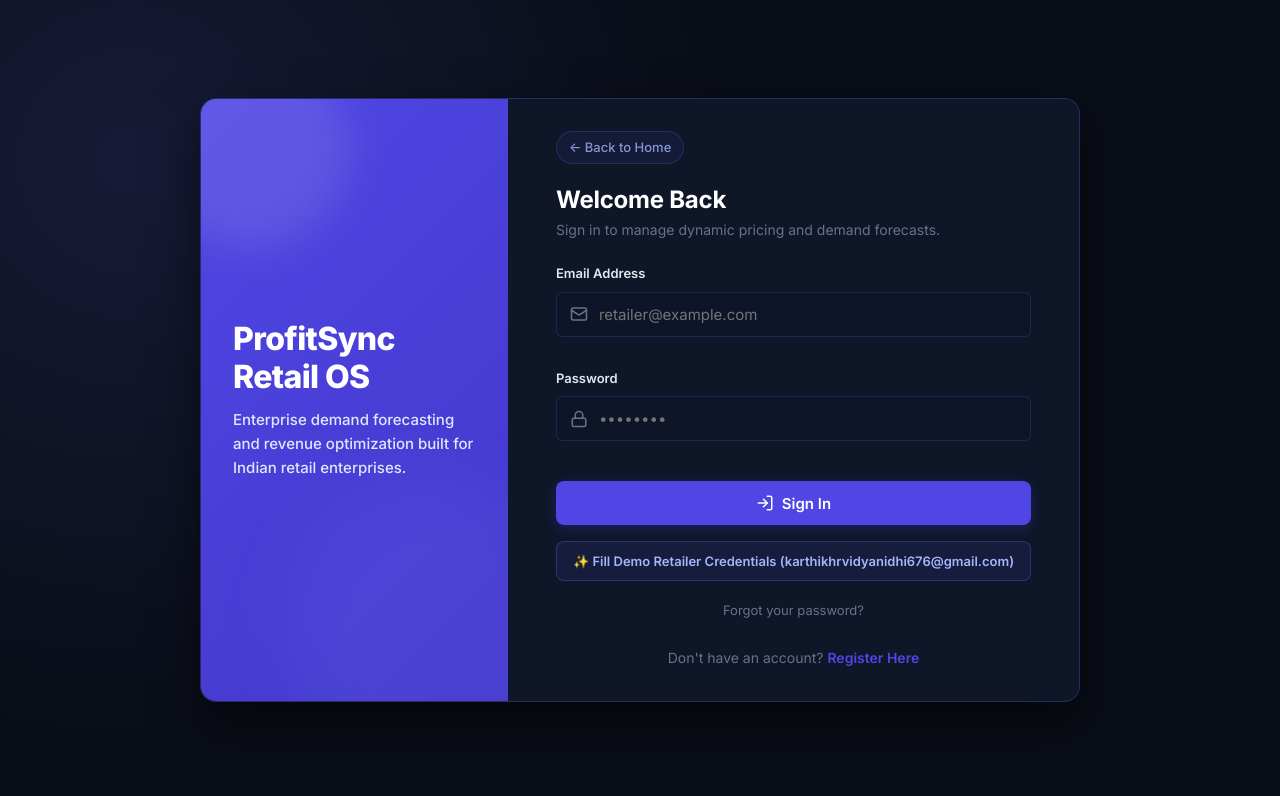
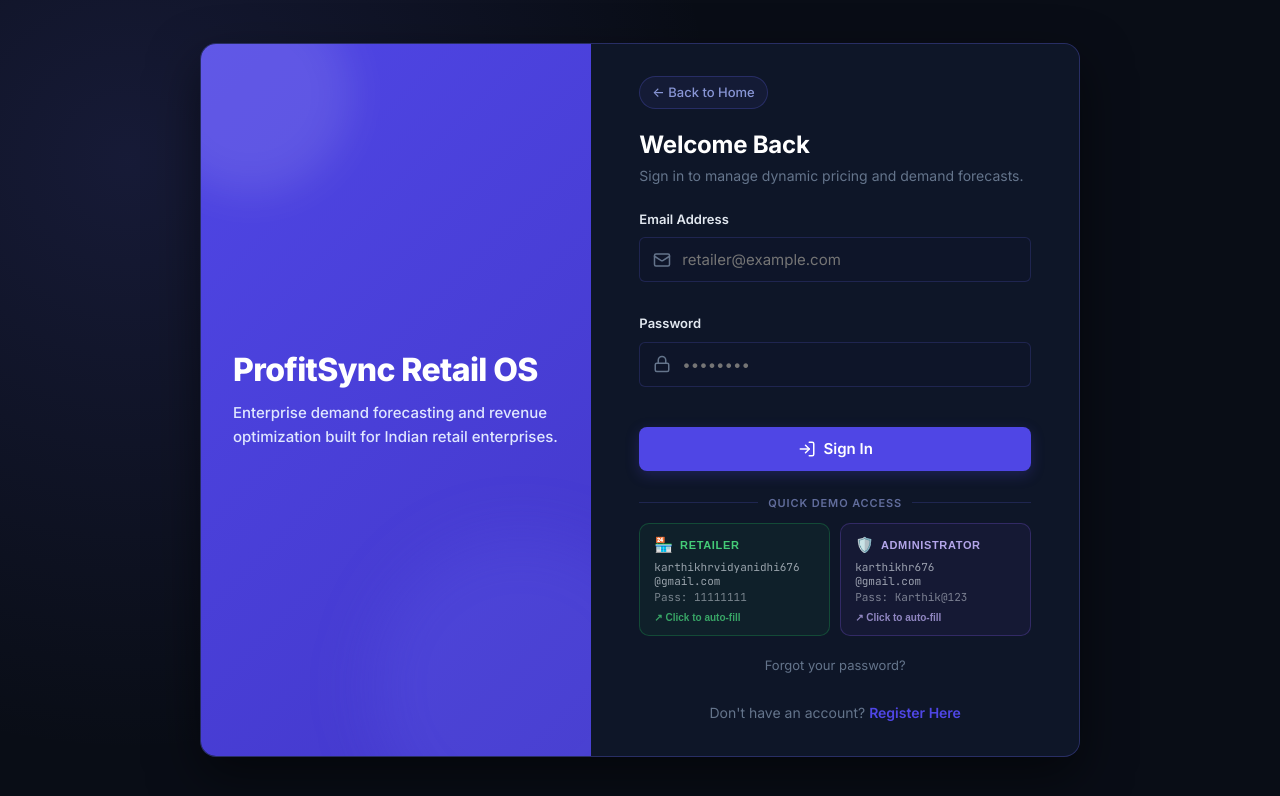
Before and after one commit to Karthik-hr18/AI_Powered_Dynamic_Pricing_And_Demand_Forecasting, a React (Vite) app in the folder frontend/: page /login in a window 1280 px wide. Shown: the top 796 px of the page. Built offline with nearby package versions, Linux system fonts and the light colour scheme; no server answers.

Commit message:
feat(login): add demo credential cards for Retailer and Admin quick access
LiveReview Pre-Commit Check: skipped (iter:1, coverage:0%)

```diff
--- a/frontend/src/features/auth/pages/LoginPage.jsx
+++ b/frontend/src/features/auth/pages/LoginPage.jsx
@@ -175,24 +175,194 @@
           {loading ? "Signing in..." : "Sign In"}
         </button>
 
-        {/* Quick Demo Account Filler */}
+        {/* Demo Credential Cards */}
+        <div style={{ marginTop: "var(--space-2)" }}>
+          {/* Divider */}
+          <div
+            style={{
+              display: "flex",
+              alignItems: "center",
+              gap: "10px",
+              marginBottom: "var(--space-3)",
+            }}
+          >
+            <div style={{ flex: 1, height: "1px", backgroundColor: "rgba(99,102,241,0.2)" }} />
+            <span
+              style={{
+                fontSize: "11px",
+                color: "rgba(165,180,252,0.55)",
+                fontWeight: 600,
+                textTransform: "uppercase",
+                letterSpacing: "0.08em",
+                whiteSpace: "nowrap",
+              }}
+            >
+              Quick Demo Access
+            </span>
+            <div style={{ flex: 1, height: "1px", backgroundColor: "rgba(99,102,241,0.2)" }} />
+          </div>
+
+          {/* Cards Row */}
+          <div style={{ display: "grid", gridTemplateColumns: "1fr 1fr", gap: "10px" }}>
+            {/* Retailer Card */}
             <button
               type="button"
               onClick={() => {
                 setEmail("karthikhrvidyanidhi676@gmail.com");
                 setPassword("11111111");
               }}
-          className="btn btn-secondary"
               style={{
-            width: "100%",
-            fontSize: "13px",
-            borderColor: "rgba(99, 102, 241, 0.3)",
-            backgroundColor: "rgba(99, 102, 241, 0.1)",
-            color: "#A5B4FC",
+                background: "rgba(34, 197, 94, 0.06)",
+                border: "1px solid rgba(34, 197, 94, 0.25)",
+                borderRadius: "10px",
+                padding: "12px 14px",
+                cursor: "pointer",
+                textAlign: "left",
+                transition: "all 0.2s ease",
+                display: "flex",
+                flexDirection: "column",
+                gap: "6px",
+              }}
+              onMouseEnter={(e) => {
+                e.currentTarget.style.background = "rgba(34,197,94,0.12)";
+                e.currentTarget.style.borderColor = "rgba(34,197,94,0.45)";
+                e.currentTarget.style.transform = "translateY(-1px)";
+              }}
+              onMouseLeave={(e) => {
+                e.currentTarget.style.background = "rgba(34,197,94,0.06)";
+                e.currentTarget.style.borderColor = "rgba(34,197,94,0.25)";
+                e.currentTarget.style.transform = "translateY(0)";
               }}
             >
-          ✨ Fill Demo Retailer Credentials (karthikhrvidyanidhi676@gmail.com)
+              <div style={{ display: "flex", alignItems: "center", gap: "7px" }}>
+                <span style={{ fontSize: "15px" }}>🏪</span>
+                <span
+                  style={{
+                    fontSize: "11px",
+                    fontWeight: 700,
+                    textTransform: "uppercase",
+                    letterSpacing: "0.06em",
+                    color: "rgba(74, 222, 128, 0.9)",
+                  }}
+                >
+                  Retailer
+                </span>
+              </div>
+              <div style={{ display: "flex", flexDirection: "column", gap: "2px" }}>
+                <span
+                  style={{
+                    fontSize: "11px",
+                    color: "rgba(226,232,240,0.65)",
+                    fontFamily: "var(--font-mono, monospace)",
+                    overflow: "hidden",
+                    textOverflow: "ellipsis",
+                    whiteSpace: "nowrap",
+                    maxWidth: "100%",
+                  }}
+                >
+                  karthikhrvidyanidhi676
+                  <br />@gmail.com
+                </span>
+                <span
+                  style={{
+                    fontSize: "11px",
+                    color: "rgba(226,232,240,0.5)",
+                    fontFamily: "var(--font-mono, monospace)",
+                  }}
+                >
+                  Pass: 11111111
+                </span>
+              </div>
+              <div
+                style={{
+                  fontSize: "10px",
+                  color: "rgba(74,222,128,0.7)",
+                  fontWeight: 600,
+                  marginTop: "2px",
+                }}
+              >
+                ↗ Click to auto-fill
+              </div>
             </button>
+
+            {/* Admin Card */}
+            <button
+              type="button"
+              onClick={() => {
+                setEmail("karthikhr676@gmail.com");
+                setPassword("Karthik@123");
+              }}
+              style={{
+                background: "rgba(139, 92, 246, 0.06)",
+                border: "1px solid rgba(139, 92, 246, 0.25)",
+                borderRadius: "10px",
+                padding: "12px 14px",
+                cursor: "pointer",
+                textAlign: "left",
+                transition: "all 0.2s ease",
+                display: "flex",
+                flexDirection: "column",
+                gap: "6px",
+              }}
+              onMouseEnter={(e) => {
+                e.currentTarget.style.background = "rgba(139,92,246,0.12)";
+                e.currentTarget.style.borderColor = "rgba(139,92,246,0.45)";
+                e.currentTarget.style.transform = "translateY(-1px)";
+              }}
+              onMouseLeave={(e) => {
+                e.currentTarget.style.background = "rgba(139,92,246,0.06)";
+                e.currentTarget.style.borderColor = "rgba(139,92,246,0.25)";
+                e.currentTarget.style.transform = "translateY(0)";
+              }}
+            >
+              <div style={{ display: "flex", alignItems: "center", gap: "7px" }}>
+                <span style={{ fontSize: "15px" }}>🛡️</span>
+                <span
+                  style={{
+                    fontSize: "11px",
+                    fontWeight: 700,
+                    textTransform: "uppercase",
+                    letterSpacing: "0.06em",
+                    color: "rgba(196, 181, 253, 0.9)",
+                  }}
+                >
+                  Administrator
+                </span>
+              </div>
+              <div style={{ display: "flex", flexDirection: "column", gap: "2px" }}>
+                <span
+                  style={{
+                    fontSize: "11px",
+                    color: "rgba(226,232,240,0.65)",
+                    fontFamily: "var(--font-mono, monospace)",
+                  }}
+                >
+                  karthikhr676
+                  <br />@gmail.com
+                </span>
+                <span
+                  style={{
+                    fontSize: "11px",
+                    color: "rgba(226,232,240,0.5)",
+                    fontFamily: "var(--font-mono, monospace)",
+                  }}
+                >
+                  Pass: Karthik@123
+                </span>
+              </div>
+              <div
+                style={{
+                  fontSize: "10px",
+                  color: "rgba(196,181,253,0.7)",
+                  fontWeight: 600,
+                  marginTop: "2px",
+                }}
+              >
+                ↗ Click to auto-fill
+              </div>
+            </button>
+          </div>
+        </div>
 
         {/* Forgot Password */}
         <div style={{ textAlign: "center" }}>
```
Lines whose indentation alone changed are shown as unchanged.
